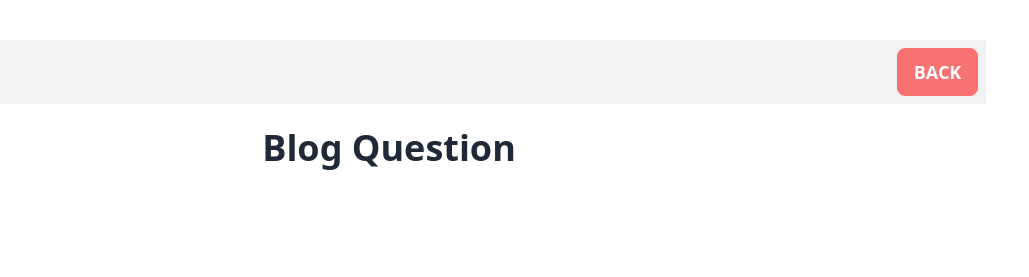
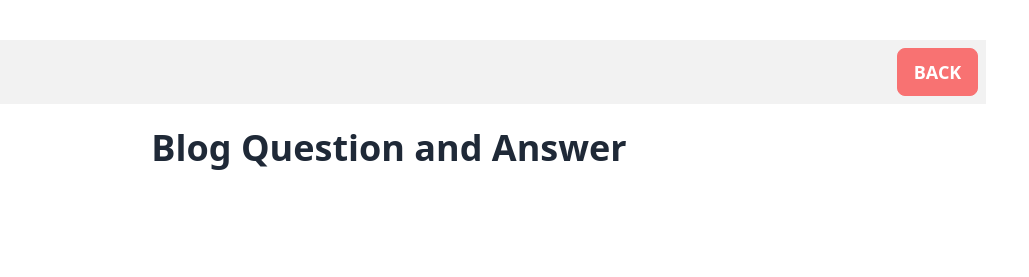
Before and after one commit to sahanakoli/youTube-project, a plain HTML site: page blog.html in a window 1280 px wide. Shown: the top 277 px of the page, 251-1280 px from the left. Drawn offline with nearby package versions, Linux system fonts and the light colour scheme.

Commit message:
finished all section

```diff
--- a/blog.html
+++ b/blog.html
@@ -22,7 +22,7 @@
     </nav>
     </nav>
     <header>
-        <h1 class="text-4xl font-bold text-center mt-6 ">Blog Question </h1>
+        <h1 class="text-4xl font-bold text-center mt-6 ">Blog Question and Answer</h1>
     </header>
     <main>
         <section class="mt-28 w-11/12 ml-6 md:ml-12 lg:ml-16 ">
```
